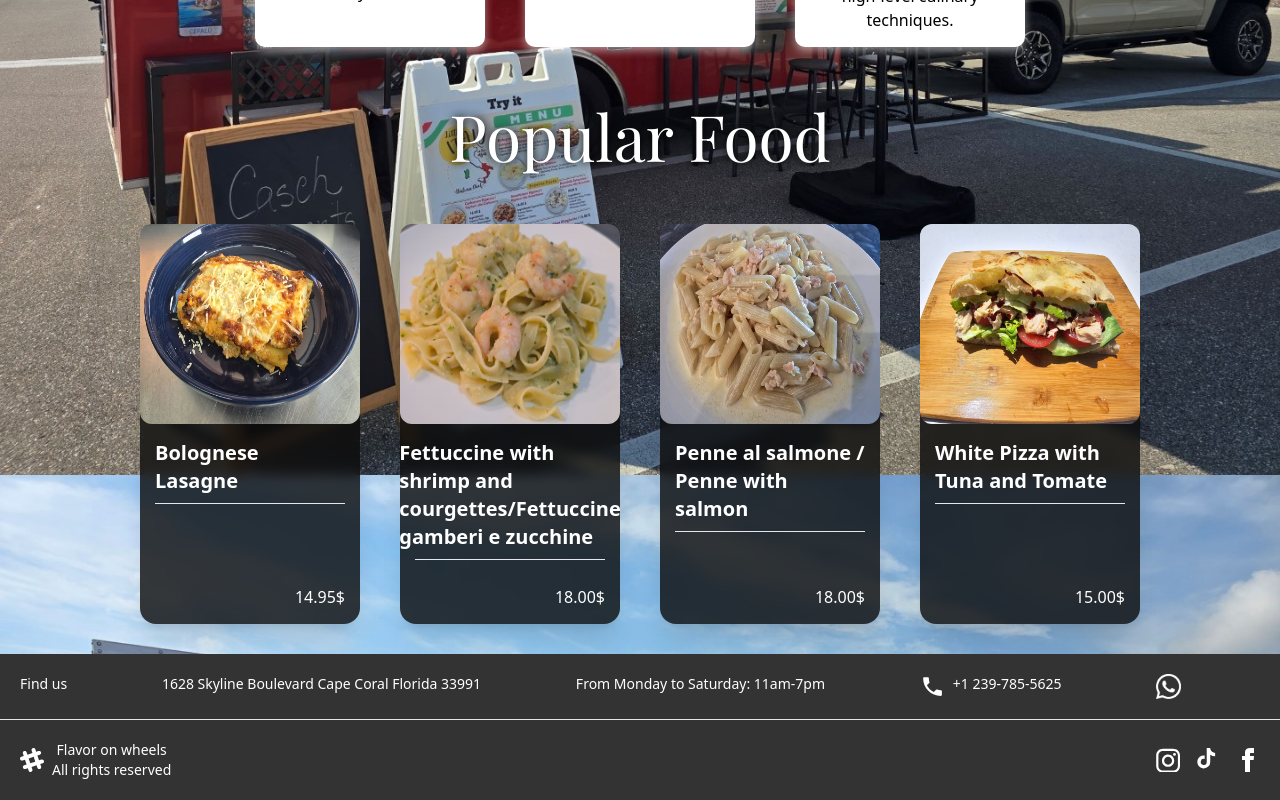
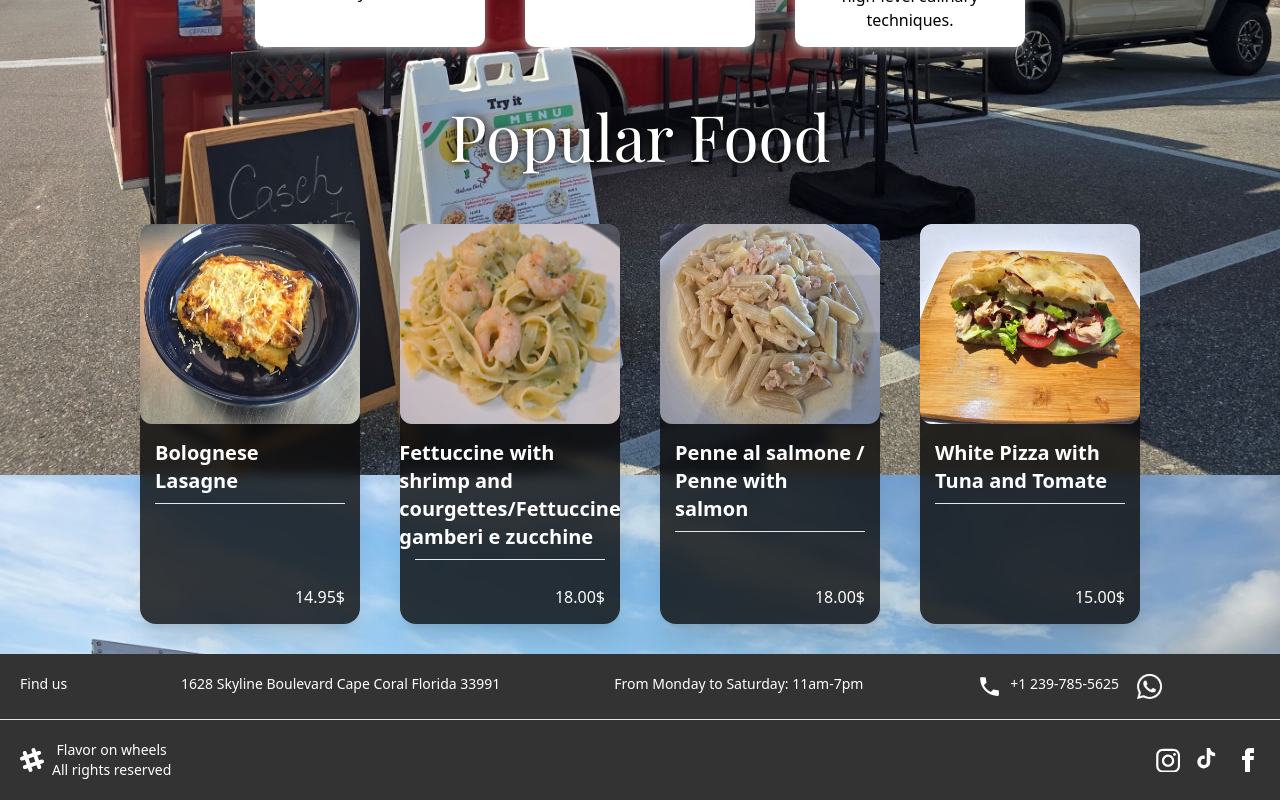
Before and after one commit to CJiens/food-truck, an Angular app: page /home in a window 1280 px wide. Shown: the part 1305-2105 px from the top of the page. Built offline with nearby package versions, Linux system fonts and the light colour scheme; a web font is replaced by a local one.

Commit message:
whatsapp

```diff
--- a/src/app/core/pages/home/footer/footer.component.html
+++ b/src/app/core/pages/home/footer/footer.component.html
@@ -2,19 +2,22 @@
   <h1 class="enc">Find us</h1>
   <span>1628 Skyline Boulevard Cape Coral Florida 33991</span>
   <span>From Monday to Saturday: 11am-7pm</span>
+
+<div style="display: flex; flex-direction: row;">
   <span style="display: flex;">
+
     <svg class="fill-current" height="25" viewBox="0 0 48 48" width="25" xmlns="http://www.w3.org/2000/svg">
       <path d="M0 0h48v48h-48z" fill="none" />
       <path
         d="M13.25 21.59c2.88 5.66 7.51 10.29 13.18 13.17l4.4-4.41c.55-.55 1.34-.71 2.03-.49 2.24.74 4.65 1.14 7.14 1.14 1.11 0 2 .89 2 2v7c0 1.11-.89 2-2 2-18.78 0-34-15.22-34-34 0-1.11.9-2 2-2h7c1.11 0 2 .89 2 2 0 2.49.4 4.9 1.14 7.14.22.69.06 1.48-.49 2.03l-4.4 4.42z" />
-    </svg>+1 239-785-5625</span>
-
-    <a  href="https://wa.me/+12397855625">
+    </svg></span>
+        <p>+1 239-785-5625
+        </p>
+    <a style="margin-left: 10px;" href="https://wa.me/+12397855625">
       <img src="assets/whatsapp.png" width="256" height="256"
         alt="whatsapp icono gratis" title="whatsapp icono gratis" style="width: 25px;">
     </a>
-
-
+  </div>
 </footer>
 <footer class="footer bg-base-200 text-base-content border-base-300 border-t px-10 py-4">
   <aside class="grid-flow-col items-center">
```
